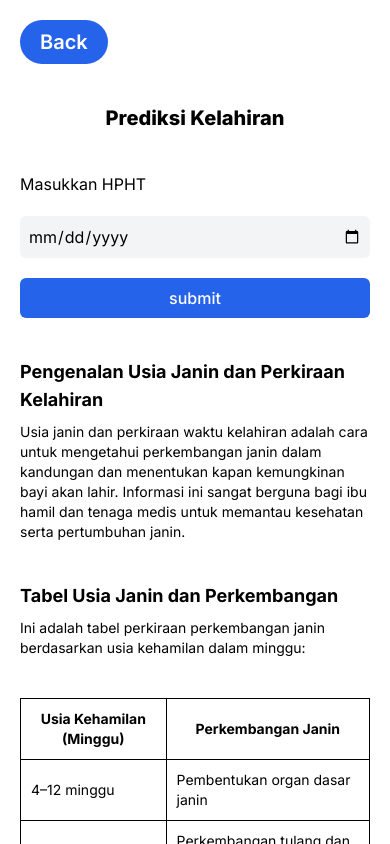
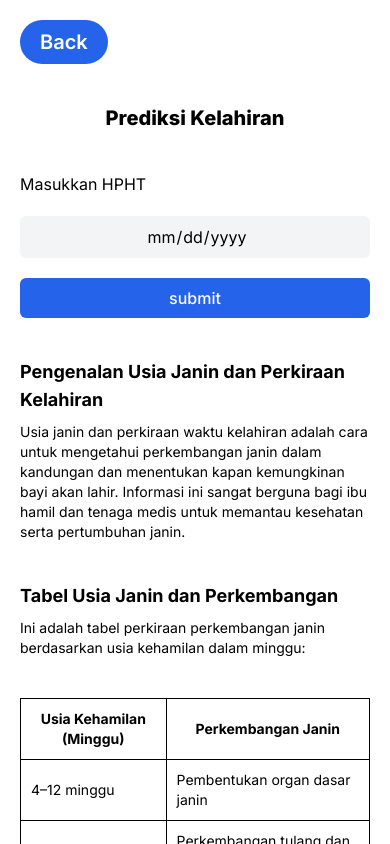
Before and after one commit to patradinata/Website-kesehatan, a React (Vite) app: page /prediksikelahiran in a window 390 px wide. Shown: the top 844 px of the page. Built offline with nearby package versions, Linux system fonts and the light colour scheme.

Commit message:
fix : fix date input on mobile version

```diff
--- a/src/PrediksiKelahiran.jsx
+++ b/src/PrediksiKelahiran.jsx
@@ -127,6 +127,7 @@
                     onChange={(e) => setTanggal(e.target.value)}
                     className="w-full bg-gray-100 p-2 rounded-md"
                     type="date"
+                    placeholder="DD/MM/YYYY"
                   />
                   <button
                     className="w-full bg-blue-600 text-white font-medium py-2 rounded-md"
--- a/src/index.css
+++ b/src/index.css
@@ -15,3 +15,47 @@
 .backgroundHamil{
   background-image: url("/hamil.jpg");
 }
+
+ input[type=date],
+ input[type=time] {
+     border            : none;
+     box-sizing        : border-box;
+     outline           : 0;
+     padding-left      : .75rem;
+     display           : flex;
+     justify-content   : center;
+     position          : relative;
+     width             : 100%;
+     -moz-appearance   : textfield;
+     -webkit-appearance: none;
+     margin            : 0;
+ }
+
+ input[type=date]::placeholder,
+ input[type=time]::placeholder {
+     font-family: 'Roboto';
+     font-size  : 17px;
+     font-style : normal;
+     font-weight: 400;
+ }
+
+ input[type=date]::-webkit-calendar-picker-indicator,
+ input[type=time]::-webkit-calendar-picker-indicator {
+     background: none;
+     bottom    : 0;
+     color     : transparent;
+     cursor    : pointer;
+     height    : auto;
+     left      : 0;
+     position  : absolute;
+     right     : 0;
+     top       : 0;
+     width     : auto;
+ }
+
+
+ input[type=date]::-webkit-datetime-edit,
+ input[type=time]::-webkit-datetime-edit {
+     text-align: center;
+     width     : 100%;
+ }
```
